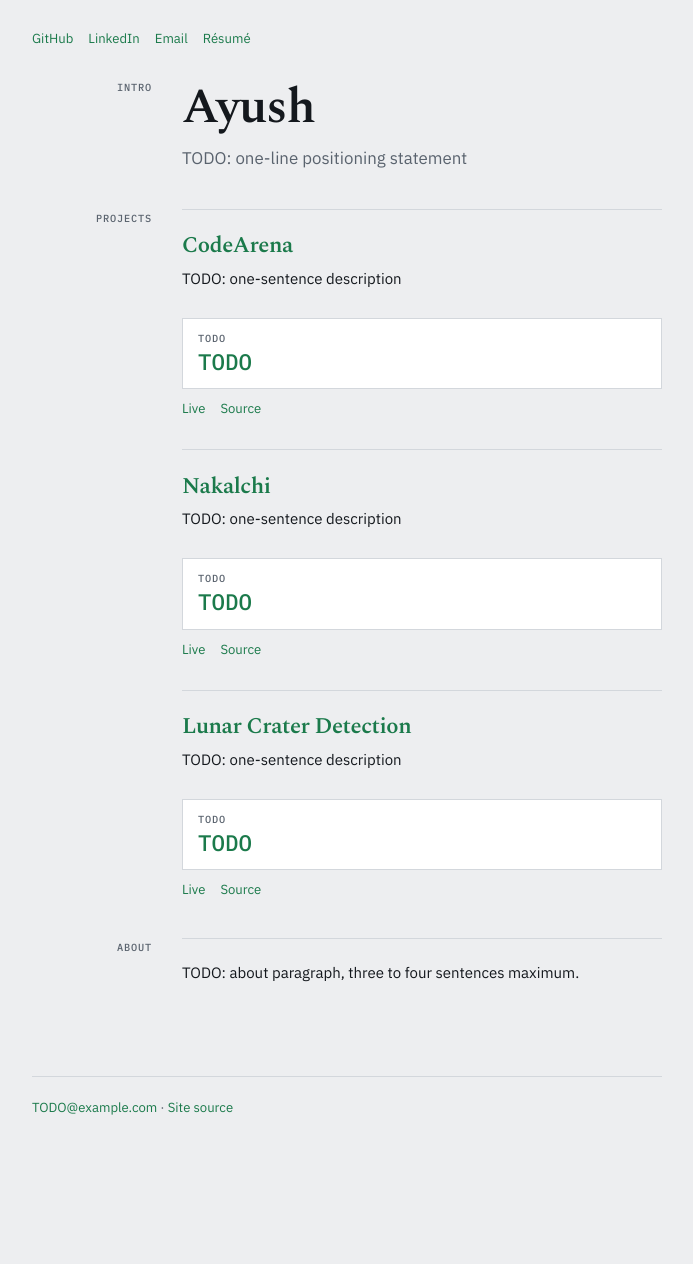
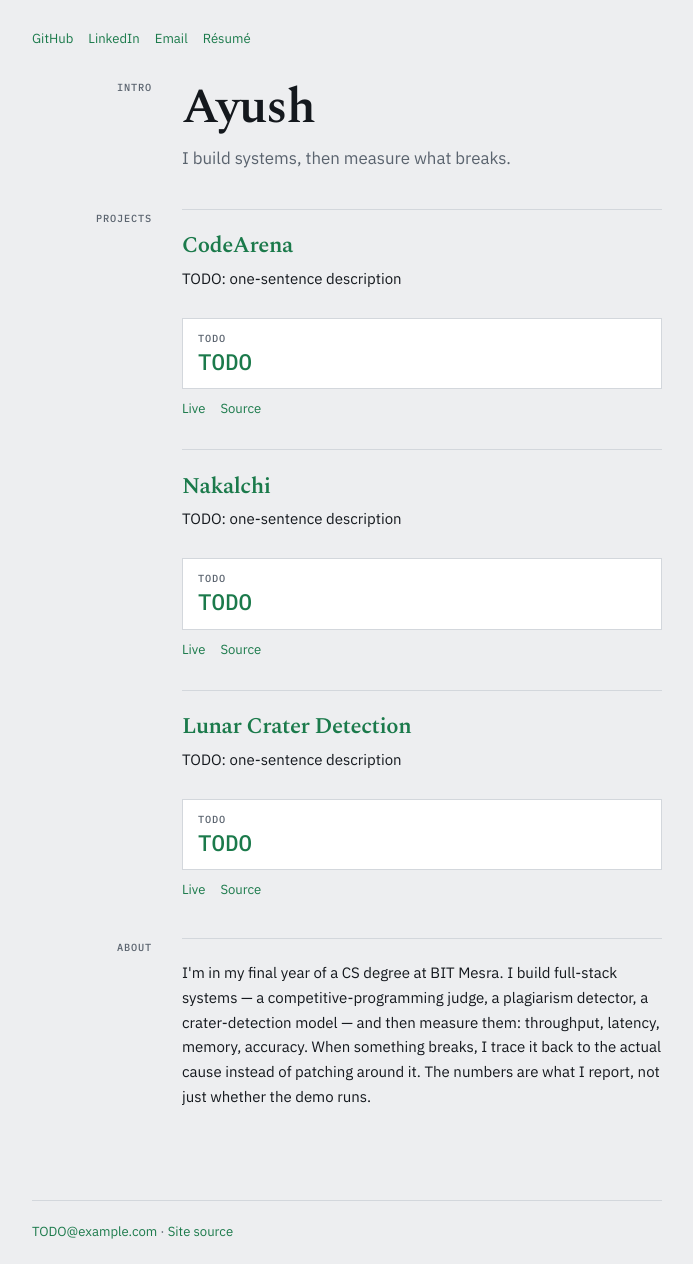
Before and after one commit to Ayush-142/Portfolio, a Next.js app: page / in a window 1280 px wide. Shown: the whole page, without its empty margins (293-986 px from the left). Before the commit the page ends 1141 px from the top, so only its background shows below. Built offline with nearby package versions, Linux system fonts and the light colour scheme.

Commit message:
update : profile

```diff
--- a/content/profile.ts
+++ b/content/profile.ts
@@ -13,15 +13,15 @@ export type Profile = {
 
 export const profile: Profile = {
   name: "Ayush",
-  // TODO: positioning statement — to be drafted and approved in Phase 2
-  tagline: "TODO: one-line positioning statement",
+  tagline: "I build systems, then measure what breaks.",
   links: [
     { label: "GitHub", href: "TODO: GitHub URL" },
     { label: "LinkedIn", href: "TODO: LinkedIn URL" },
     { label: "Email", href: "mailto:TODO@example.com" },
     { label: "Résumé", href: "/resume.pdf" },
   ],
-  // TODO: about copy — to be drafted and approved in Phase 2
-  about: ["TODO: about paragraph, three to four sentences maximum."],
+  about: [
+    "I'm in my final year of a CS degree at BIT Mesra. I build full-stack systems — a competitive-programming judge, a plagiarism detector, a crater-detection model — and then measure them: throughput, latency, memory, accuracy. When something breaks, I trace it back to the actual cause instead of patching around it. The numbers are what I report, not just whether the demo runs.",
+  ],
   footerRepo: "TODO: portfolio repo URL",
 };
```
